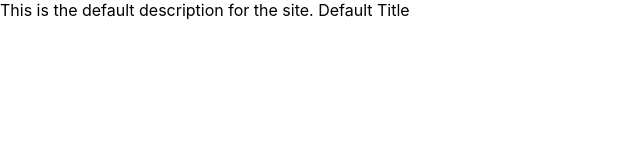
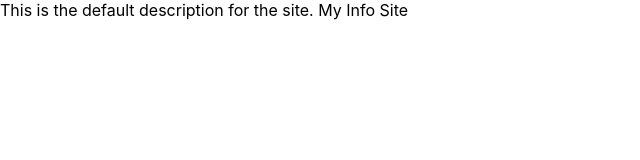
Before and after one commit to Enderfarmer/info-site-template, a React (Create React App) app: page /#/ in a window 1280 px wide. Shown: the top 160 px of the page, without its empty margins (0-640 px from the left). Built offline with nearby package versions, Linux system fonts and the light colour scheme.

Commit message:
Set default data

```diff
--- a/src/App.js
+++ b/src/App.js
@@ -1,13 +1,20 @@
 import { HashRouter, Routes, Route } from "react-router-dom";
 import Home from "./pages/Home.tsx";
-import data from "./contentDefaults.json";
+import data from "./content.json";
+import defaults from "./contentDefaults.json";
 
 function App() {
+    // loop through the possible site data and set defaults
+    let validData = data;
+    Object.keys(defaults).forEach((key) => {
+        validData[key] = data[key] || defaults[key];
+    });
+    console.log("Valid Data:", validData);
     return (
         <HashRouter>
             <Routes>
-                <Route index element={<Home data={data} />} />
-                {data.pages.map((page) => (
+                <Route index element={<Home data={validData} />} />
+                {validData.pages.map((page) => (
                     <Route path={page.slug} element={page.content} />
                 ))}
             </Routes>
--- a/src/contentDefaults.json
+++ b/src/contentDefaults.json
@@ -15,6 +15,30 @@
             "slug": "dummy",
             "description": "This is a dummy page for the default info site.",
             "content": "Welcome to the default info site dummy!"
+        },
+        {
+            "title": "About",
+            "slug": "about",
+            "description": "Learn more about this default info site.",
+            "content": "This is the about page of the default info site."
+        },
+        {
+            "title": "Contact",
+            "slug": "contact",
+            "description": "Get in touch with us.",
+            "content": "This is the contact page of the default info site."
+        },
+        {
+            "title": "Privacy Policy",
+            "slug": "privacy-policy",
+            "description": "Read our privacy policy.",
+            "content": "This is the privacy policy page of the default info site."
+        },
+        {
+            "title": "lorem-ipsum",
+            "slug": "lorem-ipsum",
+            "description": "Lorem ipsum dolor sit amet, consectetur adipiscing elit.",
+            "content": "Lorem ipsum dolor sit amet, consectetur adipiscing elit. Sed do eiusmod tempor incididunt ut labore et dolore magna aliqua. Ut enim ad minim veniam, quis nostrud exercitation ullamco laboris nisi ut aliquip ex ea commodo consequat. Duis aute irure dolor in reprehenderit in voluptate velit esse cillum dolore eu fugiat nulla pariatur. Excepteur sint occaecat cupidatat non proident, sunt in culpa qui officia deserunt mollit anim id est laborum."
         }
     ]
 }
```
